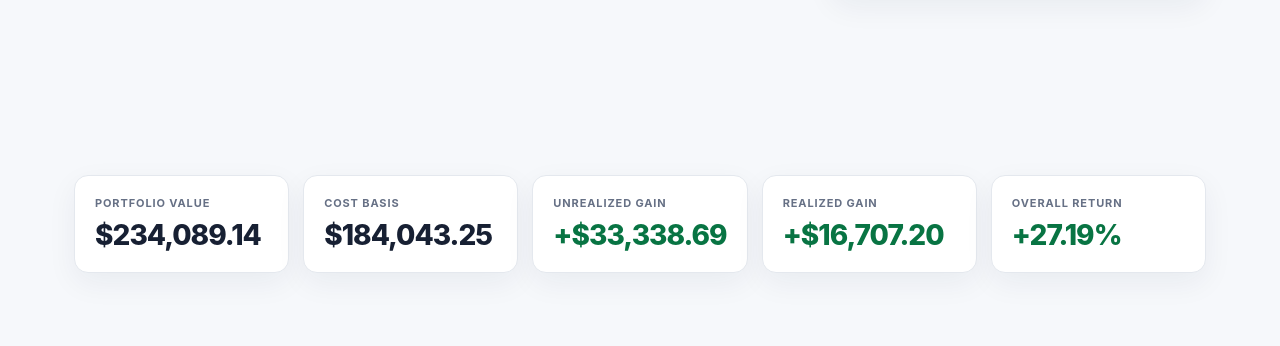
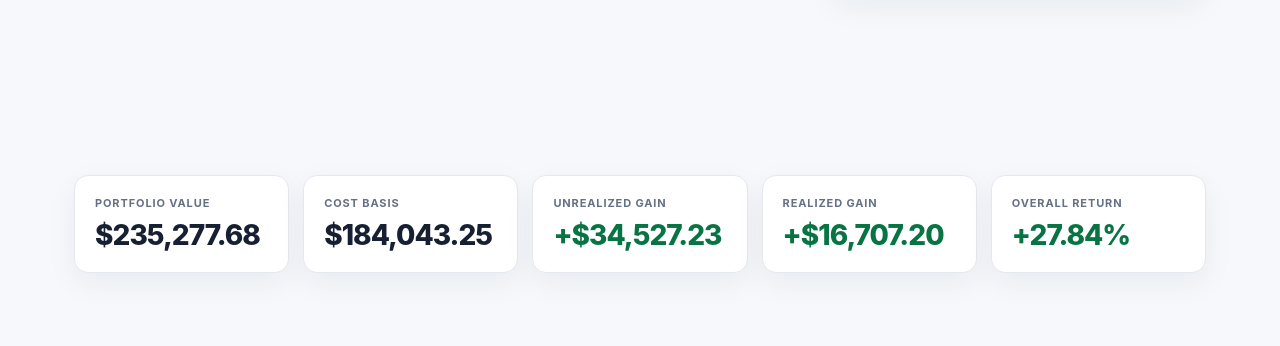
Before and after one commit to tehamicapital-ux/Tehami-Capital, a plain HTML site: page tehami-capital/index.html in a window 1280 px wide. Shown: the part 606-952 px from the top of the page. Drawn offline with Linux system fonts and the light colour scheme.

Commit message:
Update index.html

```diff
--- a/tehami-capital/index.html
+++ b/tehami-capital/index.html
@@ -322,16 +322,16 @@ footer{border-top:1px solid var(--line);margin-top:35px;padding:28px 0 45px;colo
 <script>
 
 const holdings = [
-  {t:"MCK", n:"McKesson", v:28103.26, r:44.77, g:8690.41},
-  {t:"CAH", n:"Cardinal Health", v:28554.56, r:28.27, g:6292.79},
-  {t:"EHC", n:"Encompass Health", v:19049.42, r:0, g:0},
-  {t:"WM", n:"Waste Management", v:28407.80, r:16.36, g:3994.12},
-  {t:"RSG", n:"Republic Services", v:23524.26, r:21.65, g:4186.18},
-  {t:"WCN", n:"Waste Connections", v:22363.42, r:10.40, g:2107.07},
-  {t:"WMT", n:"Walmart", v:26553.16, r:33.45, g:6655.37},
-  {t:"TJX", n:"TJX Companies", v:27433.38, r:1.79, g:481.67},
-  {t:"ATD", n:"Alimentation Couche-Tard", v:20435.29, r:4.77, g:931.08},
-  {t:"ROST", n:"Ross Stores", v:9664.59, r:0, g:0}
+  {t:"MCK", n:"McKesson", v:28022.67, r:44.35, g:8609.82},
+  {t:"CAH", n:"Cardinal Health", v:28731.84, r:29.06, g:6470.07},
+  {t:"EHC", n:"Encompass Health", v:19246.92, r:1.04, g:197.50},
+  {t:"WM", n:"Waste Management", v:28627.74, r:17.26, g:4214.06},
+  {t:"RSG", n:"Republic Services", v:23584.07, r:21.96, g:4245.99},
+  {t:"WCN", n:"Waste Connections", v:22651.81, r:11.83, g:2395.46},
+  {t:"WMT", n:"Walmart", v:26336.29, r:32.36, g:6438.50},
+  {t:"TJX", n:"TJX Companies", v:27860.31, r:3.37, g:908.60},
+  {t:"ATD", n:"Alimentation Couche-Tard", v:20628.76, r:5.77, g:1124.55},
+  {t:"ROST", n:"Ross Stores", v:9587.27, r:-0.80, g:-77.32}
 ];
 
 const money=n=>n.toLocaleString("en-CA",{
```
